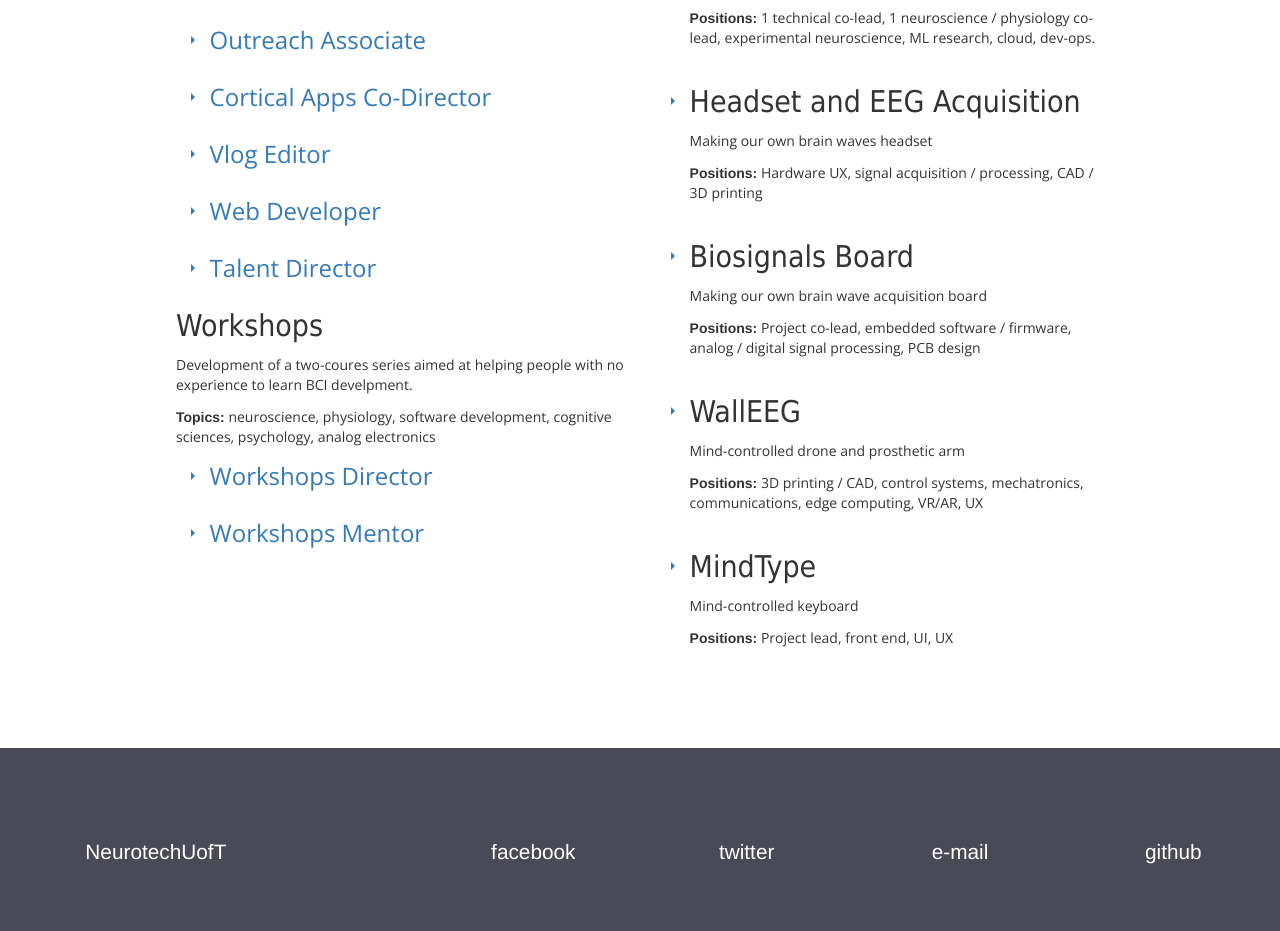
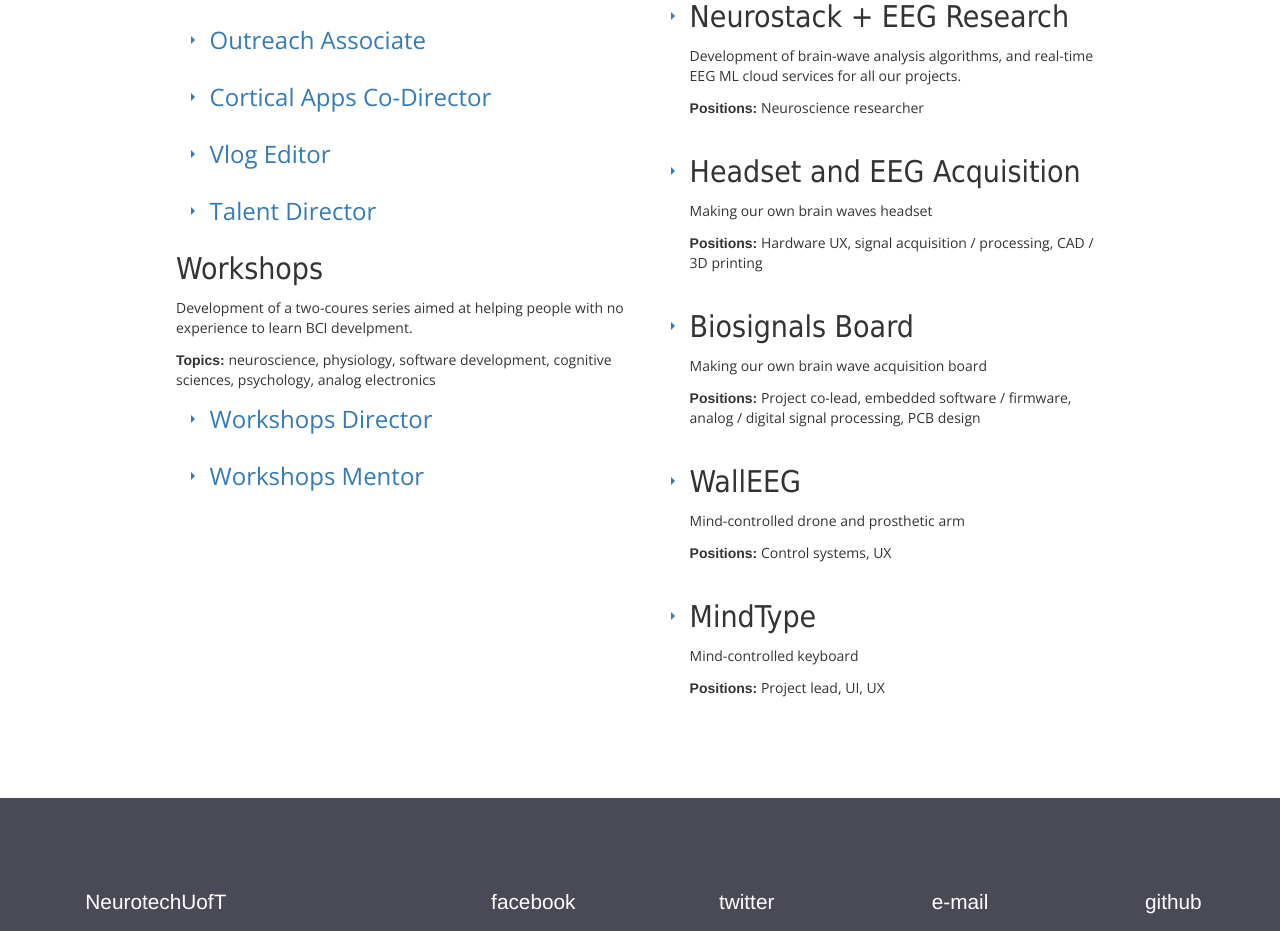
Before and after one commit to neurotechuoft/neurotechuoft.github.io, a React (Create React App) app: page /opportunities in a window 1280 px wide. Shown: the part 645-1576 px from the top of the page. Built offline with nearby package versions, Linux system fonts and the light colour scheme.

Commit message:
Removed a bunch of positions; fixed collapsibles

```diff
--- a/src/components/apply-for-position-div/ApplyForPositionDiv.js
+++ b/src/components/apply-for-position-div/ApplyForPositionDiv.js
@@ -19,14 +19,14 @@ function ApplyForPostionDiv() {
         <div className="executive-positions">
           <h1>Executive Positions</h1>
           <h3>First years and up :)</h3>
-          <h3><b>Due:</b> September 29th</h3>
+          <h3><b>Due:</b> Rolling application</h3>
           <h4>(interviews are first-come first-serve)</h4>
           {positionsList[0]}
           {positionsList[1]}
           {positionsList[2]}
           {positionsList[3]}
           {positionsList[4]}
-          {positionsList[5]}
+          {/* {positionsList[5]} */}
           {positionsList[6]}
           <h2>Workshops</h2>
           <p>
@@ -44,8 +44,9 @@ function ApplyForPostionDiv() {
         <div className="advanced-project-positions">
           <h1>Advanced Project Positions</h1>
           <h3>Second years and up :)</h3>
-          <h3><b>Due:</b> September 29rd</h3>
+          <h3><b>Due:</b> Rolling application</h3>
           <h4>(interviews are first-come first-serve)</h4>
+          {positionsList[34]}
           {projectsList[0]}
           {projectsList[1]}
           {projectsList[2]}
--- a/src/components/apply-for-position-div/collapseList.js
+++ b/src/components/apply-for-position-div/collapseList.js
@@ -767,6 +767,22 @@ const positionsList =
     <a href="http://bit.ly/project-team-apps-2019w">Apply</a>
     </div>
   ],
+  [ // 34
+    <h3>Not sure, but want to get involved in general?</h3>,
+    <div>
+    <p>
+    No worries, apply anyways! We'll help you figure out what you want to get out of your experience at NeurotechUofT, and help you get there!
+    </p>
+    <b>Nice skills to have:</b>
+    <ul>
+      <li>You're willing to give it your best and learn new things!</li>
+    </ul>
+    <p>
+    <b>Hours per week:</b> 6—7 hours
+    </p>
+    <a href="http://bit.ly/project-team-apps-2019w">Apply</a>
+    </div>
+  ]
 ].map( info => <Collapsable trigger={info[0]} collapsing={info[1]} expandHeight={25} /> )
 
 const projectsList = [
@@ -779,16 +795,16 @@ const projectsList = [
         EEG ML cloud services for all our projects.
         </p>
         <p>
-        <b>Positions:</b> 1 technical co-lead, 1 neuroscience / physiology co-lead, experimental neuroscience, ML research, cloud, dev-ops.
+        <b>Positions:</b> Neuroscience researcher
         </p>
       </div>
       ],
     [
       <div>
-        {positionsList[9]}
-        {positionsList[10]}
-        {positionsList[11]}
-        {positionsList[12]}
+        {/* {positionsList[9]} */}
+        {/* {positionsList[10]} */}
+        {/* {positionsList[11]} */}
+        {/* {positionsList[12]} */}
         {positionsList[13]}
       </div>
     ]
@@ -803,7 +819,7 @@ const projectsList = [
     ],
     [
       <div>
-        {positionsList[14]}
+        {/* {positionsList[14]} */}
         {positionsList[15]}
         {positionsList[16]}
         {positionsList[17]}
@@ -832,18 +848,18 @@ const projectsList = [
       <div>
         <h2>WallEEG</h2>
         <p>Mind-controlled drone and prosthetic arm</p>
-        <p><b>Positions:</b> 3D printing / CAD, control systems, mechatronics, communications, edge computing, VR/AR, UX</p>
+        <p><b>Positions:</b> Control systems, UX</p>
       </div>
     ],
     [
       <div>
-        {positionsList[22]}
-        {positionsList[23]}
+        {/* {positionsList[22]} */}
+        {/* {positionsList[23]} */}
         {positionsList[24]}
-        {positionsList[25]}
-        {positionsList[26]}
-        {positionsList[27]}
-        {positionsList[28]}
+        {/* {positionsList[25]} */}
+        {/* {positionsList[26]} */}
+        {/* {positionsList[27]} */}
+        {/* {positionsList[28]} */}
         {positionsList[29]}
       </div>
     ]
@@ -853,13 +869,13 @@ const projectsList = [
       <div>
         <h2>MindType</h2>
           <p>Mind-controlled keyboard</p>
-          <p><b>Positions:</b> Project lead, front end, UI, UX</p>
+          <p><b>Positions:</b> Project lead, UI, UX</p>
       </div>
     ],
     [
       <div>
         {positionsList[30]}
-        {positionsList[31]}
+        {/* {positionsList[31]} */}
         {positionsList[32]}
         {positionsList[33]}
       </div>
--- a/src/components/opportunities-div/OpportunitiesDiv.js
+++ b/src/components/opportunities-div/OpportunitiesDiv.js
@@ -10,10 +10,10 @@ function OpportunitiesDiv() {
       <div className="positions">
         <h3>Outreach Associate</h3>
         <h3>Workshops Director</h3>
-        <h3>Edge Computing Engineer (WallEEG)</h3>
+        <h3>Neuroscience Researcher</h3>
         <h3>Vlog Editor</h3>
-        <h3>Cloud Machine Learning Reasercher</h3>
-        <h3>VR / AR Developer (WallEEG)</h3>
+        <h3>PCB Designer</h3>
+        <h3>Talent Director</h3>
         <h3 className="last-position">UX Designer (Headset)</h3>
       </div>
       <Link to="/opportunities">Apply for a position</Link>
--- a/src/components/updates-div/updatesList.js
+++ b/src/components/updates-div/updatesList.js
@@ -728,4 +728,4 @@ const updatesList =
 
 ]
 
-export default updatesList.map( info => <Collapsable trigger={info[0]} body={info[1]} collapsing={info[2]}/> )
+export default updatesList.map( info => <Collapsable trigger={info[0]} body={info[1]} collapsing={info[2]} expandHeight={10}/> )
--- a/src/components/updates-resources-div/UpdatesResourcesDiv.js
+++ b/src/components/updates-resources-div/UpdatesResourcesDiv.js
@@ -59,12 +59,12 @@ function UpdatesResourcesDiv() {
       </div>
 
       <div className="resources">
-        <Collapsable trigger={resourcesTrigger} collapsing={resourcesCollapsing}/>
+        <Collapsable trigger={resourcesTrigger} collapsing={resourcesCollapsing} expandHeight={15} />
         <div className="resource-buttons">
           <a href="https://neurotechx.github.io/studentclubs/competition/">NeuroTechX Student Competition</a>
           <a href="https://prezi.com/user/v1u3a0hqncba/">NeurotechUofT Prezis</a>
-          <Collapsable trigger={programmingTrigger} collapsing={programmingCollapsing}/>
-          <Collapsable trigger={neurotechnologyTrigger} collapsing={neurotechnologyCollapsing}/>
+          <Collapsable trigger={programmingTrigger} collapsing={programmingCollapsing} expandHeight={0} />
+          <Collapsable trigger={neurotechnologyTrigger} collapsing={neurotechnologyCollapsing} expandHeight={10}/>
         </div>
       </div>
 
```
